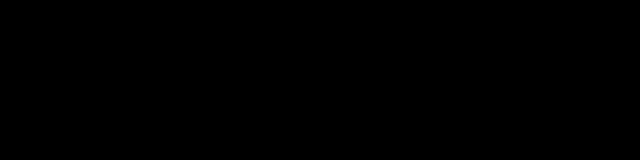
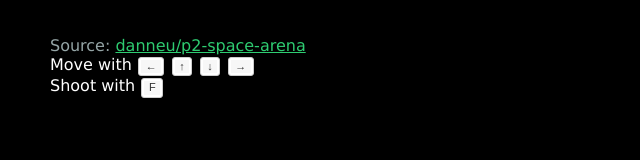
Before and after one commit to danneu/p2-space-arena, a website: page static/index.html in a window 1280 px wide. Shown: the whole page, without its empty margins (0-640 px from the left). Drawn offline with Linux system fonts and the light colour scheme.

Commit message:
Prepare for heroku

```diff
--- a/common/bomb.js
+++ b/common/bomb.js
@@ -14,7 +14,6 @@ module.exports = Bomb
 
 
 function Bomb (id, userId, position, velocity) {
-  console.log('initializing bomb id=', id, 'userId=',userId)
   assert(id)
   assert(Number.isInteger(userId))
   assert(position)
@@ -29,7 +28,6 @@ function Bomb (id, userId, position, velocity) {
     })
     // does not produce contact forces
     body.collisionResponse = false
-    //body.collisionResponse = true
     body.addShape(new p2.Circle({ radius: 9 }))
     body.velocity = velocity
     body.isBomb = true
--- a/static/index.html
+++ b/static/index.html
@@ -5,7 +5,63 @@
      background-color: black;
      overflow: hidden;
    }
+   #overlay {
+     position: absolute;
+     top: 20px;
+     left: 50px;
+     color: white;
+     font-size: 16px;
+     font-family: Verdana;
+   }
+   #overlay ul {
+     list-style: none;
+     padding-left: 0;
+   }
+   #overlay a {
+     color: #2ecc71;
+   }
+   .muted {
+     color: #95a5a6;
+   }
+   kbd {
+    -moz-border-radius:3px;
+    -moz-box-shadow:0 1px 0 rgba(0,0,0,0.2),0 0 0 2px #fff inset;
+    -webkit-border-radius:3px;
+    -webkit-box-shadow:0 1px 0 rgba(0,0,0,0.2),0 0 0 2px #fff inset;
+    background-color:#f7f7f7;
+    border:1px solid #ccc;
+    border-radius:3px;
+    box-shadow:0 1px 0 rgba(0,0,0,0.2),0 0 0 2px #fff inset;
+    color:#333;
+    display:inline-block;
+    font-family:Arial,Helvetica,sans-serif;
+    font-size:11px;
+    line-height:1.4;
+    margin:0 .1em;
+    padding:.1em .6em;
+    text-shadow:0 1px 0 #fff;
+   }
   </style>
 </head>
 <body>
+  <div id="overlay">
+    <ul>
+      <li class="muted">
+        Source:
+        <a href="https://github.com/danneu/p2-space-arena"
+           target="_blank"
+        >
+          danneu/p2-space-arena
+        </a>
+      </li>
+      <li>
+        Move with
+        <kbd>&larr;</kbd>
+        <kbd>&uarr;</kbd>
+        <kbd>&darr;</kbd>
+        <kbd>&rarr;</kbd>
+      </li>
+      <li>Shoot with <kbd>F</kbd></li>
+    </ul>
+  </div>
 </body>
```
Also changed, not shown: package.json (+10 -2 lines), server/index.js (renamed from server/src/index.js, +28 -8 lines), server/package.json (deleted, +0 -7 lines), webpack.config.js (+37 -1 lines), README.md (added), 1 other file.
